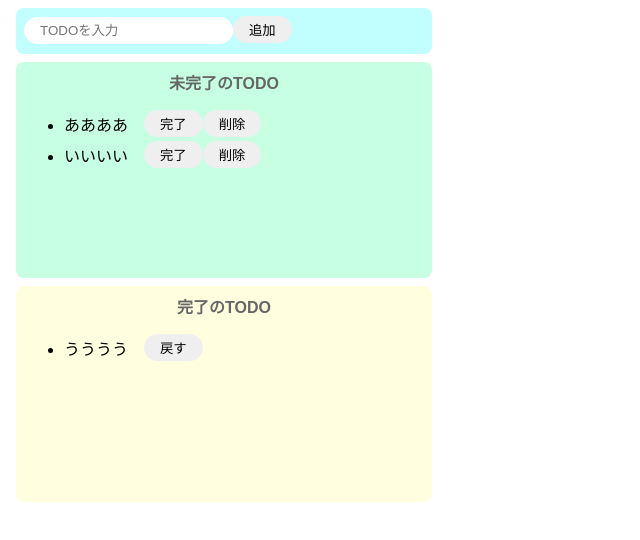
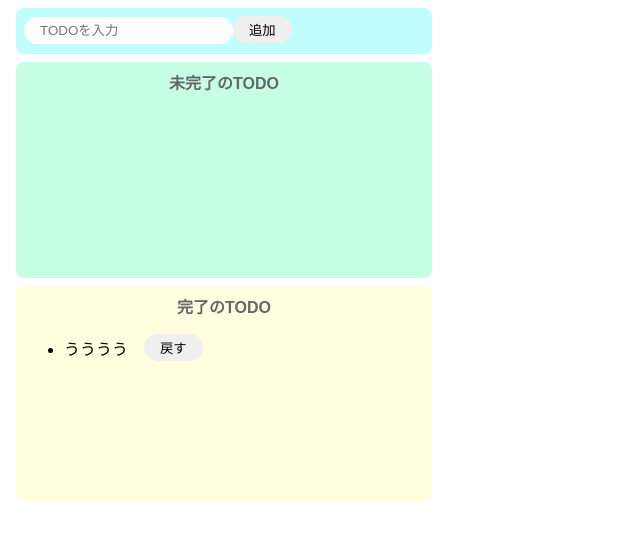
Before and after one commit to sayuri-hamada/lesson-react-todo, a React (Create React App) app: page / in a window 1280 px wide. Shown: the top 540 px of the page, without its empty margins (0-640 px from the left). Built offline with nearby package versions, Linux system fonts and the light colour scheme.

Commit message:
タスクの戻す機能

```diff
--- a/src/App.jsx
+++ b/src/App.jsx
@@ -5,10 +5,7 @@
   //入力するTODOの値
   const [todoText, setTodoText] = useState("");
   //未完了のTODOリスト
-  const [incompleteTodos, setIncompleteTodos] = useState([
-    "ああああ",
-    "いいいい"
-  ]);
+  const [incompleteTodos, setIncompleteTodos] = useState([]);
   //完了のTODOリスト
   const [completeTodos, setCompleteTodos] = useState(["うううう"]);
 
@@ -35,6 +32,7 @@
     setIncompleteTodos(newTodos);
   };
 
+  //タスクの完了機能
   const onClickComplete = (index) => {
     //完了ボタンが押された時の配列のインデックスを未完了のTODOから削除
     const newInCompleteTodos = [...incompleteTodos];
@@ -44,6 +42,16 @@
     //削除したTODOを完了のTODOに追加
     const newCompleteTodos = [...completeTodos, incompleteTodos[index]];
     setCompleteTodos(newCompleteTodos);
+  };
+
+  //タスクの戻す機能
+  const onClickBack = (index) => {
+    const newCompleteTodos = [...completeTodos];
+    newCompleteTodos.splice(index, 1);
+    setCompleteTodos(newCompleteTodos);
+
+    const newInCompleteTodos = [...incompleteTodos, completeTodos[index]];
+    setIncompleteTodos(newInCompleteTodos);
   };
 
   return (
@@ -77,12 +85,12 @@
       <div className="complete-area">
         <p className="title">完了のTODO</p>
         <ul>
-          {completeTodos.map((todo) => {
+          {completeTodos.map((todo, index) => {
             return (
               <li key={todo}>
                 <div className="list-row">
                   <p>{todo}</p>
-                  <button>戻す</button>
+                  <button onClick={() => onClickBack(index)}>戻す</button>
                 </div>
               </li>
             );
```
